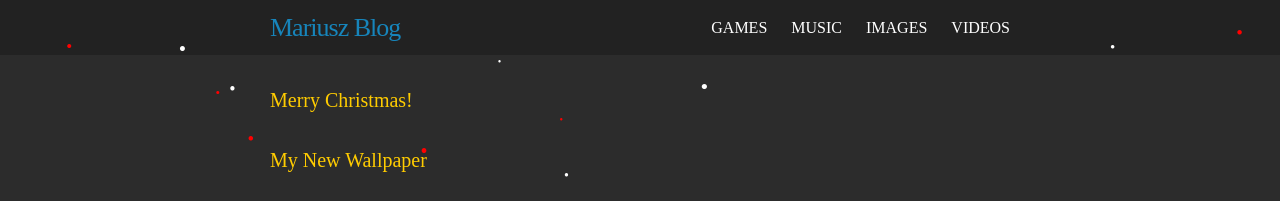
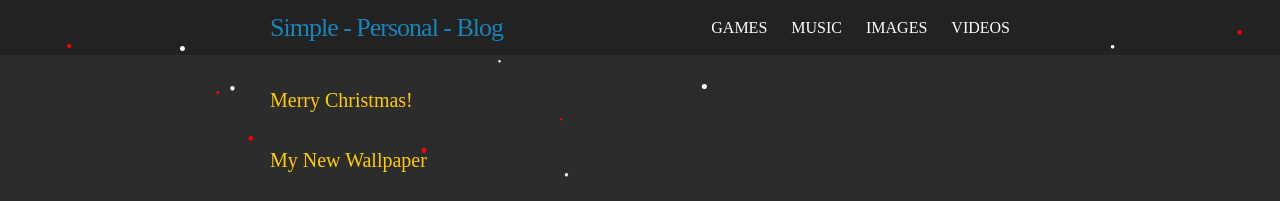
Before and after one commit to skandyn-sh/skandyn-sh.github.io, a Jekyll site: the page built from index.html, in a window 1280 px wide. Shown: the top 201 px of the page. Built offline with Jekyll 4.4.1, drawn with Linux system fonts in a browser that asks for light colours; nearby versions of some CDN libraries; library files that are not in the unit come from our copies; comment, search, counter and statistics services are not loaded.

Commit message:
Update _config.yml

```diff
--- a/_config.yml
+++ b/_config.yml
@@ -1,4 +1,4 @@
-title: Mariusz Blog
+title: Simple - Personal - Blog
 email:
 baseurl: "" # the subpath of your site, e.g. /blog
 url: "http://skandyn-sh.github.io" # the base hostname & protocol for your site, e.g. http://example.com
```
